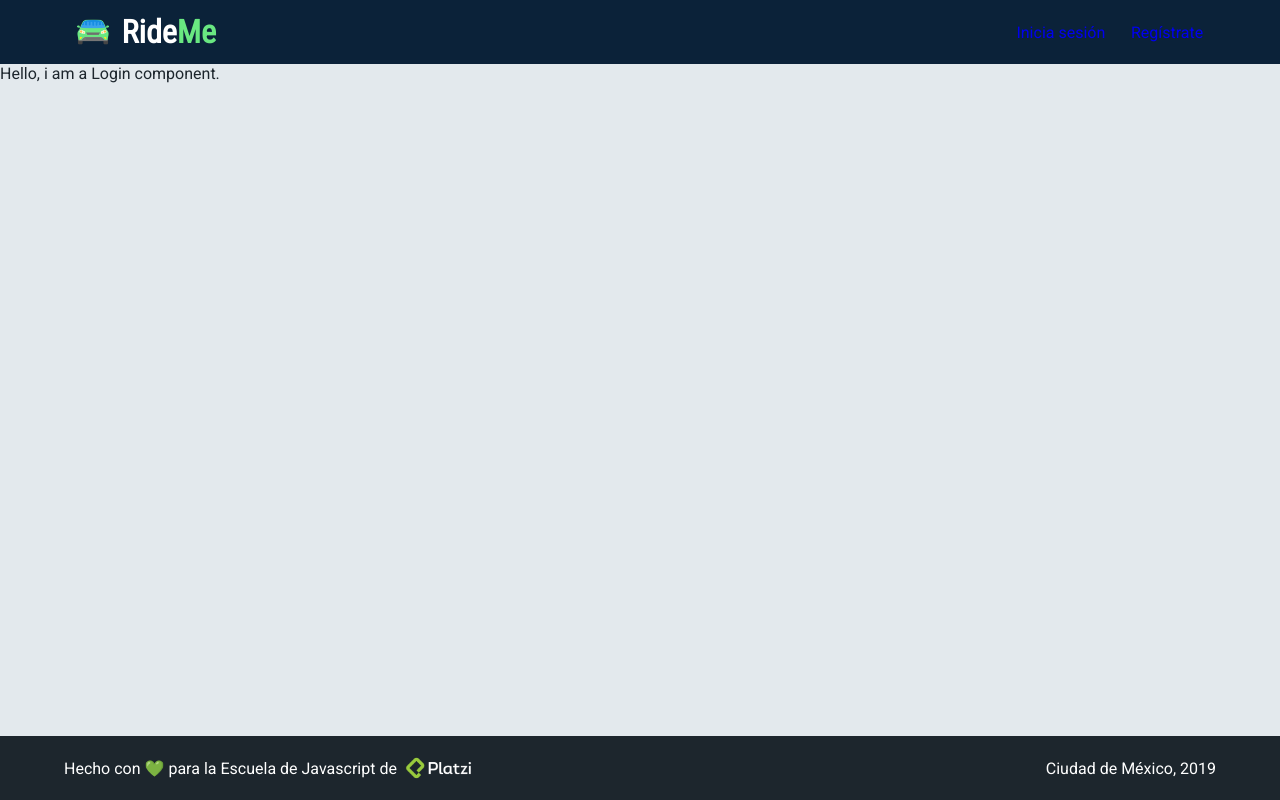
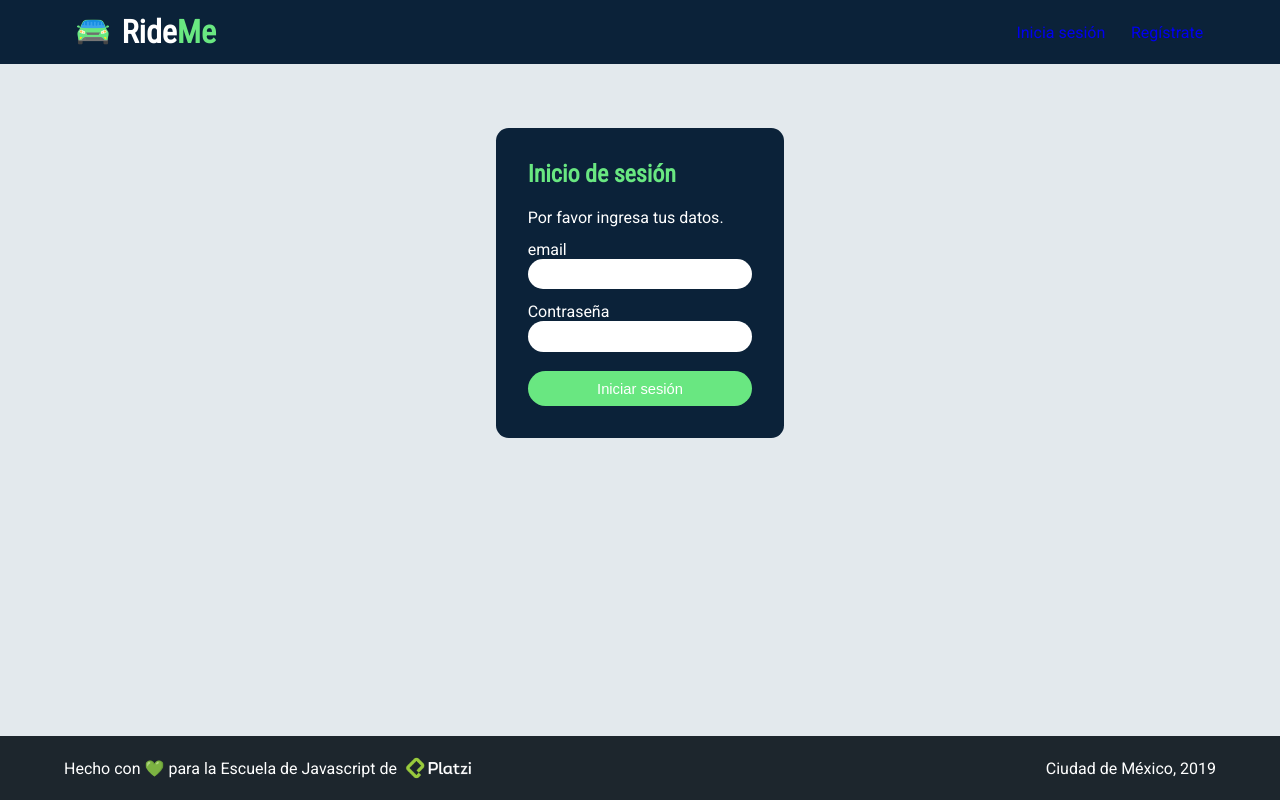
Before and after one commit to luisflorescode/RideMe, a React app: page /login in a window 1280 px wide. Built offline with nearby package versions, Linux system fonts and the light colour scheme.

Commit message:
Add LoginForm container

```diff
--- a/src/assets/styles/App.scss
+++ b/src/assets/styles/App.scss
@@ -1,4 +1,36 @@
 @import "./Vars.scss";
+
+@mixin flexBetCen {
+  display: flex;
+  justify-content: space-between;
+  align-items: center;
+}
+
+@mixin flexCenCen {
+  display: flex;
+  justify-content: center;
+  align-items: center;
+}
+
+@mixin flexColCen {
+  display: flex;
+  flex-direction: column;
+  align-items: center;
+}
+
+@mixin flexColCenCen {
+  display: flex;
+  flex-direction: column;
+  justify-content: center;
+  align-items: center;
+}
+
+@mixin flexColStaCen {
+  display: flex;
+  flex-direction: column;
+  justify-content: center;
+  align-items: flex-start;
+}
 
 * {
   box-sizing: border-box;
@@ -19,6 +51,7 @@ body {
   h6 {
     color: $primary-color;
     font-family: $title-font;
+    margin-top: 0;
   }
 
   h1 {
@@ -55,8 +88,8 @@ button {
   border: none;
   border-radius: 1.5vw;
   color: $light-color;
+  font-size: 1.15vw;
   padding: .75vw 1vw;
-  font-size: 1.15vw;
   transition: background-color 750ms ease-in;
 }
 
@@ -70,6 +103,12 @@ button:disabled {
   opacity: 50%;
 }
 
+button:disabled:hover {
+  background-color: $success-color;
+  cursor: default;
+  opacity: 50%;
+}
+
 :focus {
   outline: none;
 }
@@ -78,21 +117,42 @@ button:disabled {
   color: inherit;
 }
 
-@mixin flexBetCen {
-  display: flex;
-  justify-content: space-between;
-  align-items: center;
+.form {
+  @include flexColStaCen;
+  background-color: $primary-color;
+  border-radius: 1vw;
+  color: $light-color;
+  height: fit-content;
+  padding: 2.5vw;
+  width: fit-content;
+
+  h2 {
+    color: $success-color;
+  }
+
+  .label {
+    margin-top: 1vw;
+  }
+
+  input {
+    border: none;
+    border-radius: 1.5vw;
+    color: $dark-color;
+    font-size: 1.20vw;
+    padding: .5vw 1vw;
+  }
+
+  .inputError {
+    color: $danger-color;
+    font-size: 1vw;
+  }
+
+  .formVertical {
+    @include flexColStaCen;
+  }
+
+  button {
+    margin-top: 1.5vw;
+    width: 100%;
+  }
 }
-
-@mixin flexCenCen {
-  display: flex;
-  justify-content: center;
-  align-items: center;
-}
-
-@mixin flexColCenCen {
-  display: flex;
-  flex-direction: column;
-  justify-content: space-between;
-  align-items: center;
-}
--- a/src/assets/styles/components/Header.scss
+++ b/src/assets/styles/components/Header.scss
@@ -18,6 +18,7 @@
 
     .header__logo-text {
       color: $light-color;
+      margin: 0;
 
       span {
         color: $success-color;
--- a/src/assets/styles/components/Info.scss
+++ b/src/assets/styles/components/Info.scss
@@ -5,6 +5,7 @@
   background-color: $success-color;
   color: $light-color;
   padding: 5vw 7.5vw;
+  width: 100%;
 
   .info__title {
     font-size: 3vw;
--- /dev/null
+++ b/src/assets/styles/components/LoginForm.scss
@@ -0,0 +1,5 @@
+@import '../App.scss';
+
+.loginForm {
+  margin: 5vw 0;
+}
--- a/src/assets/styles/containers/Landing.scss
+++ /dev/null
@@ -1 +0,0 @@
-@import '../App.scss';
--- a/src/assets/styles/layouts/Horizontal.scss
+++ b/src/assets/styles/layouts/Horizontal.scss
@@ -1,6 +1,7 @@
 @import '../App.scss';
 
 .horizontal__content {
+  @include flexColCen;
   height: calc(100vh - 10vw);
   overflow: auto;
 }
--- /dev/null
+++ b/src/components/LoginForm.jsx
@@ -0,0 +1,70 @@
+import React from 'react';
+import { withFormik, Field, ErrorMessage, Form } from 'formik';
+import '../assets/styles/components/LoginForm.scss';
+
+const LoginForm = (props) => {
+  const {
+    isSubmitting,
+    isValid,
+  } = props;
+
+  return (
+    <div className='loginForm form'>
+      <h2 className='loginForm__title'>Inicio de sesión</h2>
+      <span>Por favor ingresa tus datos.</span>
+      <Form className='loginForm__form formVertical'>
+        <span className='label'>email</span>
+        <Field
+          type='email'
+          name='email'
+        />
+        <ErrorMessage name='email'>
+          {(message) => <div className='inputError'>{message}</div>}
+        </ErrorMessage>
+        <span className='label'>Contraseña</span>
+        <Field
+          type='password'
+          name='password'
+        />
+        <ErrorMessage name='password'>
+          {(message) => <div className='inputError'>{message}</div>}
+        </ErrorMessage>
+        <button
+          type='submit'
+          className={`submit ${isSubmitting || !isValid ? 'disabled' : ''}`}
+          disabled={isSubmitting || !isValid}
+        >
+          Iniciar sesión
+        </button>
+      </Form>
+    </div>
+  );
+};
+
+export default withFormik({
+  mapPropsToValues(props) {
+    return {
+      email: '',
+      password: '',
+    };
+  },
+
+  validate(values) {
+    const errors = {};
+
+    if (!values.email) {
+      errors.email = 'Ingresa tu email.';
+    }
+
+    if (!values.password) {
+      errors.password = 'Ingresa tu contraseña.';
+    }
+
+    return errors;
+  },
+
+  handleSubmit(values, formikBag) {
+    console.log(values);
+    formikBag.setSubmitting(false);
+  },
+})(LoginForm);
--- a/src/containers/Landing.jsx
+++ b/src/containers/Landing.jsx
@@ -2,7 +2,6 @@ import React from 'react';
 import Hero from '../components/Hero';
 import Horizontal from '../layouts/Horizontal';
 import Info from '../components/Info';
-import '../assets/styles/containers/Landing.scss';
 
 const Landing = () => (
   <Horizontal>
--- a/src/containers/Login.jsx
+++ b/src/containers/Login.jsx
@@ -1,9 +1,10 @@
 import React from 'react';
 import Horizontal from '../layouts/Horizontal';
+import LoginForm from '../components/LoginForm';
 
 const Login = () => (
   <Horizontal>
-    Hello, i am a Login component.
+    <LoginForm />
   </Horizontal>
 );
 
```
